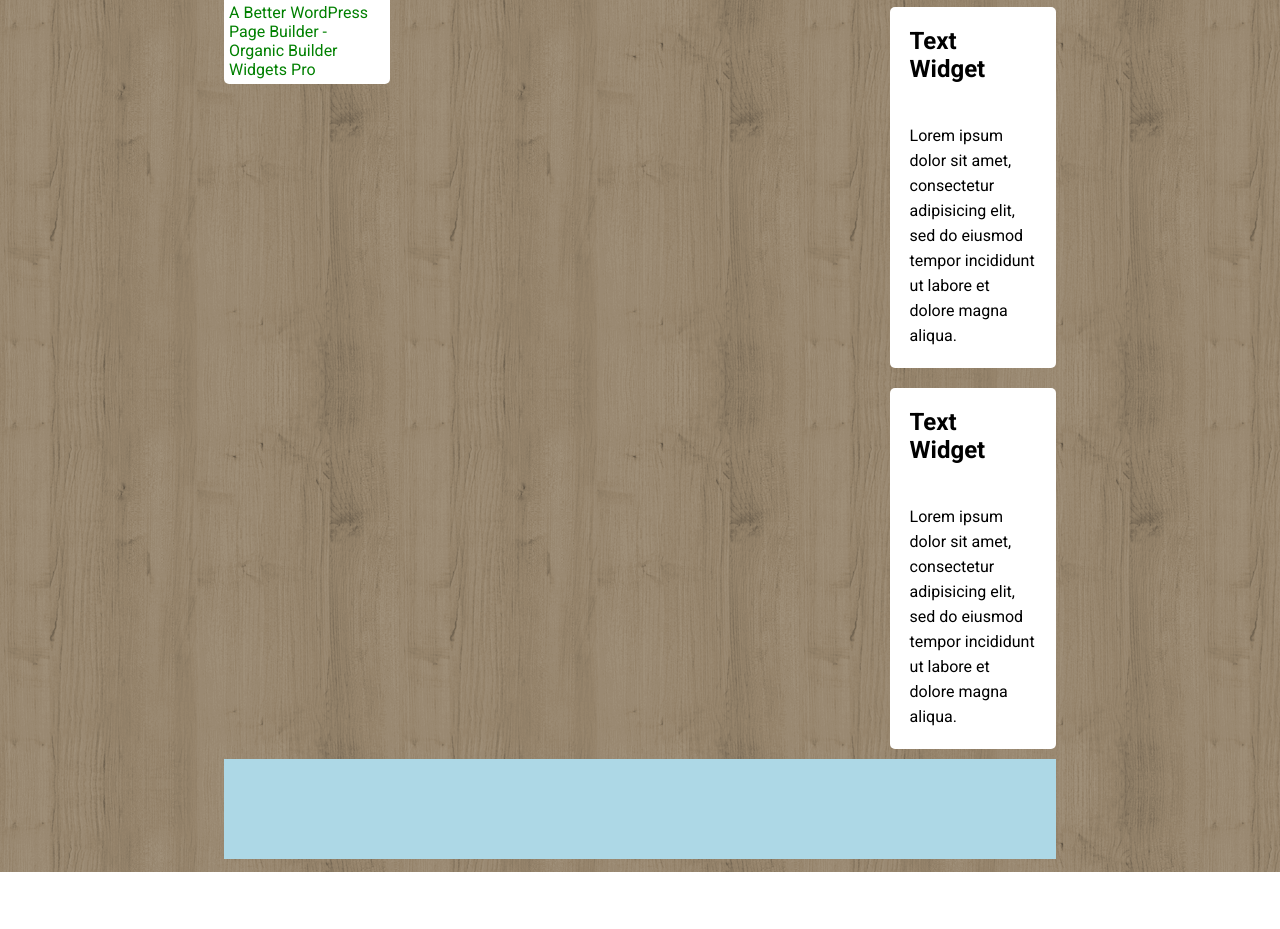
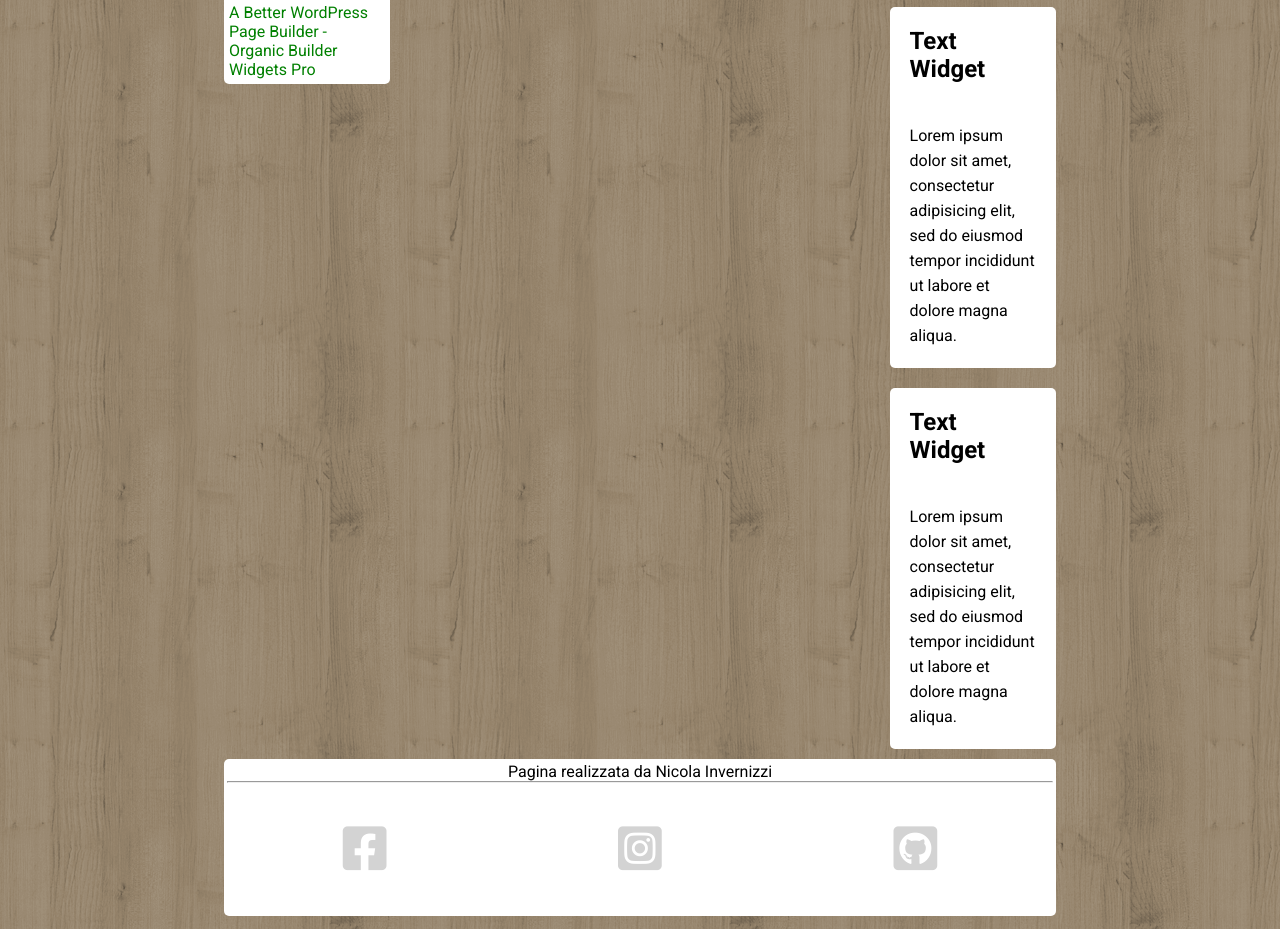
Before and after one commit to nicolainve/htmlcss-wp, a plain HTML site: page index.html in a window 1280 px wide. Shown: the part 816-1745 px from the top of the page. Before the commit the page ends 1688 px from the top, so only its background shows below. Drawn offline with Linux system fonts and the light colour scheme.

Commit message:
app footer

```diff
--- a/css/style.css
+++ b/css/style.css
@@ -155,7 +155,33 @@ section {
 }
 
 footer {
-  height: 100px;
-  background: lightblue;
+  padding: 3px;
+  background-color: white;
   margin-top: 10px;
+  border-radius: 5px;
+  text-align: center;
 }
+
+.social ul {
+  list-style: none;
+}
+
+.social ul::after {
+  content: "";
+  display: table;
+  clear: both;
+}
+
+.social ul li {
+  float: left;
+  width: calc(100% / 3);
+  padding: 40px;
+}
+
+.social ul li a i {
+  font-size: 50px;
+  color: lightgrey;
+}
+.social ul li a:hover i {
+  color: blue;
+}
--- a/index.html
+++ b/index.html
@@ -105,7 +105,24 @@
 
       <!-- footer -->
       <footer>
+        <div class="crediti">
+          <p>Pagina realizzata da Nicola Invernizzi</p>
+        </div>
+        <hr>
 
+        <div class="social">
+          <ul>
+            <li>
+              <a href="#" target="_blank"><i class="fab fa-facebook-square"></i></a>
+            </li>
+            <li>
+              <a href="#" target="_blank"><i class="fab fa-instagram-square"></i></a>
+            </li>
+            <li>
+              <a href="#" target="_blank"><i class="fab fa-github-square"></i></a>
+            </li>
+          </ul>
+        </div>
       </footer>
     </div>
 
```
